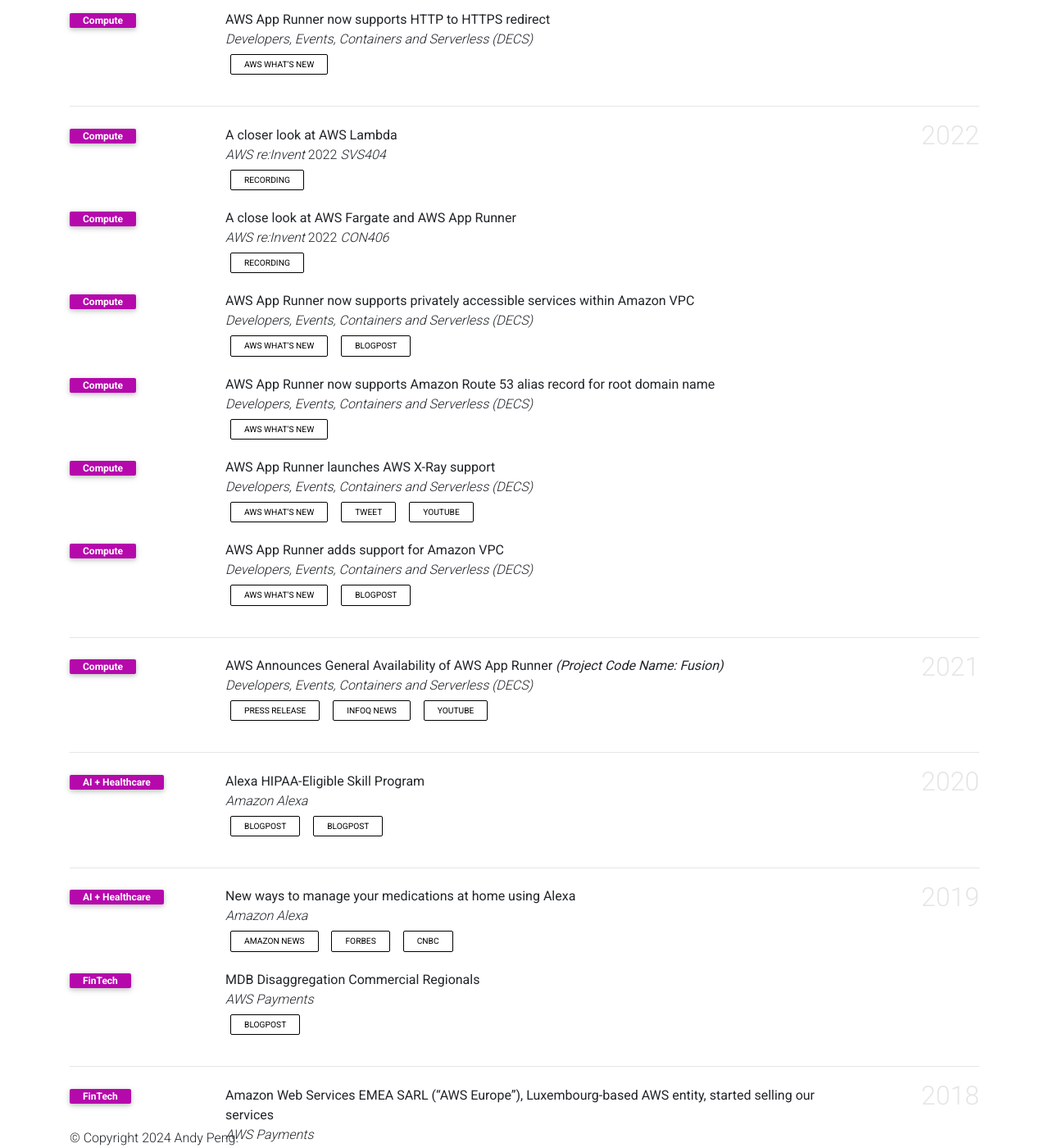
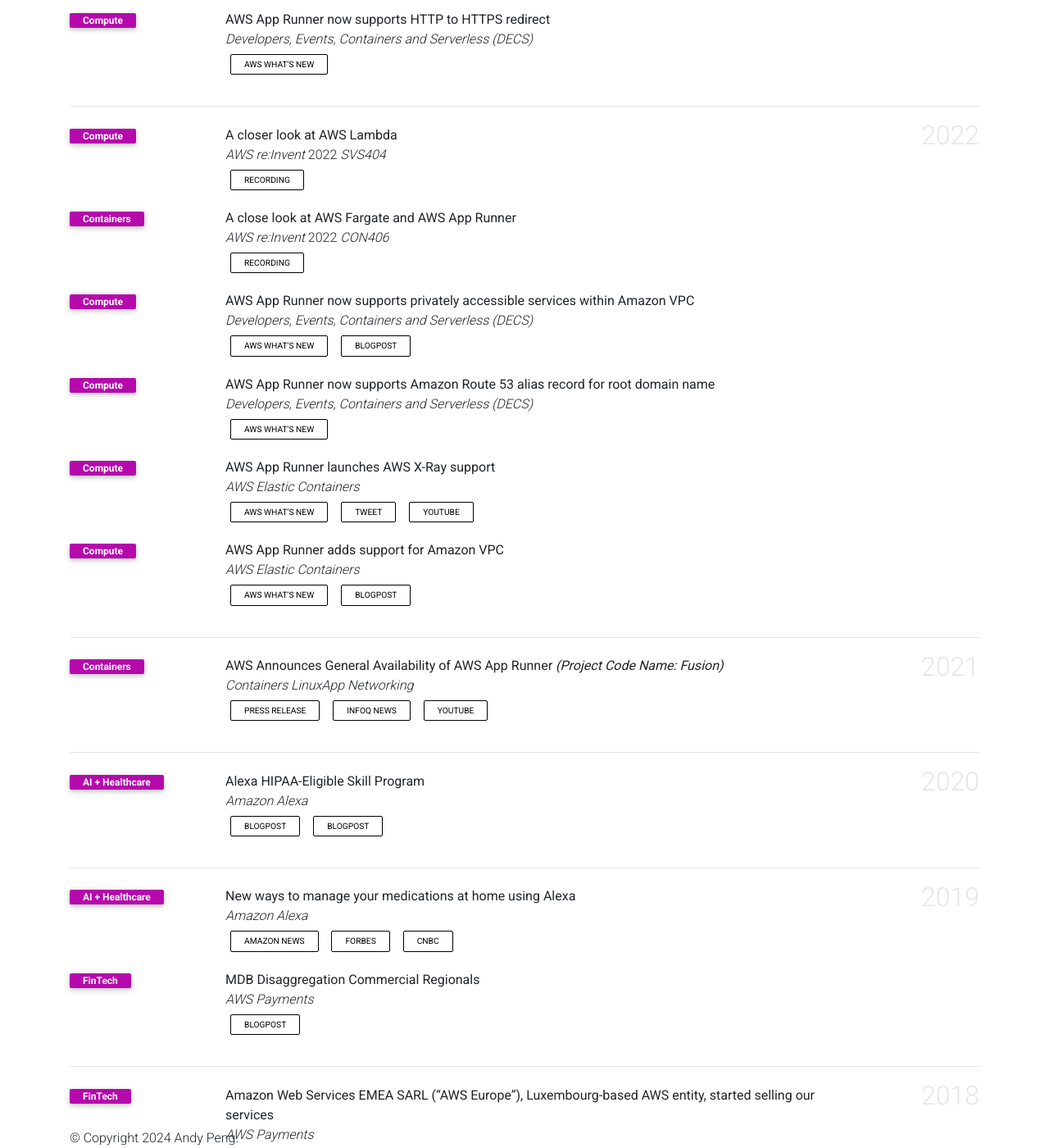
Before and after one commit to gfw001/gfw001.github.io, a Jekyll site: the page products.html, which Jekyll copies as it is, in a window 1280 px wide and 1400 px high, scrolled down 1101 px. Shown: the whole window at 82% size. Built offline with Jekyll 4.4.1, drawn with Linux system fonts in a browser that asks for light colours; comment, search, counter and statistics services are not loaded; a style sheet for code colours, icons or effects is not loaded.

Commit message:
Update products.html

```diff
--- a/products.html
+++ b/products.html
@@ -263,7 +263,7 @@
          </li>
          <li>
             <div class="row">
-               <div class="col-sm-2 abbr"><abbr class="badge">Compute</abbr></div>
+               <div class="col-sm-2 abbr"><abbr class="badge">Containers</abbr></div>
                <div id="mao2023agent" class="col-sm-8">
                   <div class="title">A close look at AWS Fargate and AWS App Runner</div>
                   <div class="periodical"> <em>AWS re:Invent</em> 2022 <em>CON406</em></div>
@@ -309,7 +309,7 @@
                <div class="col-sm-2 abbr"><abbr class="badge">Compute</abbr></div>
                <div id="mao2023agent" class="col-sm-8">
                   <div class="title">AWS App Runner launches AWS X-Ray support</div>
-                  <div class="periodical"> <em>Developers, Events, Containers and Serverless (DECS)</em> </div>
+                  <div class="periodical"> <em>AWS Elastic Containers</em> </div>
                   <div class="links">
                      <a href="https://aws.amazon.com/about-aws/whats-new/2022/04/aws-app-runner-x-ray-support/" class="btn btn-sm z-depth-0" role="button" rel="external nofollow noopener" target="_blank">AWS What's New</a>
                      <a href="https://twitter.com/realadamjkeller/status/1513965561671151617?s=20" class="btn btn-sm z-depth-0" role="button" rel="external nofollow noopener" target="_blank">Tweet</a>
@@ -325,7 +325,7 @@
                <div class="col-sm-2 abbr"><abbr class="badge">Compute</abbr></div>
                <div id="mao2023agent" class="col-sm-8">
                   <div class="title">AWS App Runner adds support for Amazon VPC</div>
-                  <div class="periodical"> <em>Developers, Events, Containers and Serverless (DECS)</em> </div>
+                  <div class="periodical"> <em>AWS Elastic Containers</em> </div>
                   <div class="links">
                      <a href="https://aws.amazon.com/about-aws/whats-new/2022/02/aws-app-runner-amazon-vpc/" class="btn btn-sm z-depth-0" role="button" rel="external nofollow noopener" target="_blank">AWS What's New</a>
                      <a href="https://aws.amazon.com/blogs/containers/deep-dive-on-aws-app-runner-vpc-networking/" class="btn btn-sm z-depth-0" role="button" rel="external nofollow noopener" target="_blank">Blogpost</a>
@@ -343,10 +343,10 @@
 
          <li>
             <div class="row">
-               <div class="col-sm-2 abbr"><abbr class="badge">Compute</abbr></div>
+               <div class="col-sm-2 abbr"><abbr class="badge">Containers</abbr></div>
                <div id="mao2023agent" class="col-sm-8">
                   <div class="title">AWS Announces General Availability of AWS App Runner <em>(Project Code Name: Fusion)</em></div>
-                  <div class="periodical"> <em>Developers, Events, Containers and Serverless (DECS)</em> </div>
+                  <div class="periodical"> <em>Containers LinuxApp Networking</em> </div>
                   <div class="links">
                      <a href="https://press.aboutamazon.com/news-releases/news-release-details/aws-announces-general-availability-aws-app-runner" class="btn btn-sm z-depth-0" role="button" rel="external nofollow noopener" target="_blank">Press Release</a>
                      <a href="https://www.infoq.com/news/2021/06/deepak-singh-aws/" class="btn btn-sm z-depth-0" role="button" rel="external nofollow noopener" target="_blank">InfoQ News</a>
```
